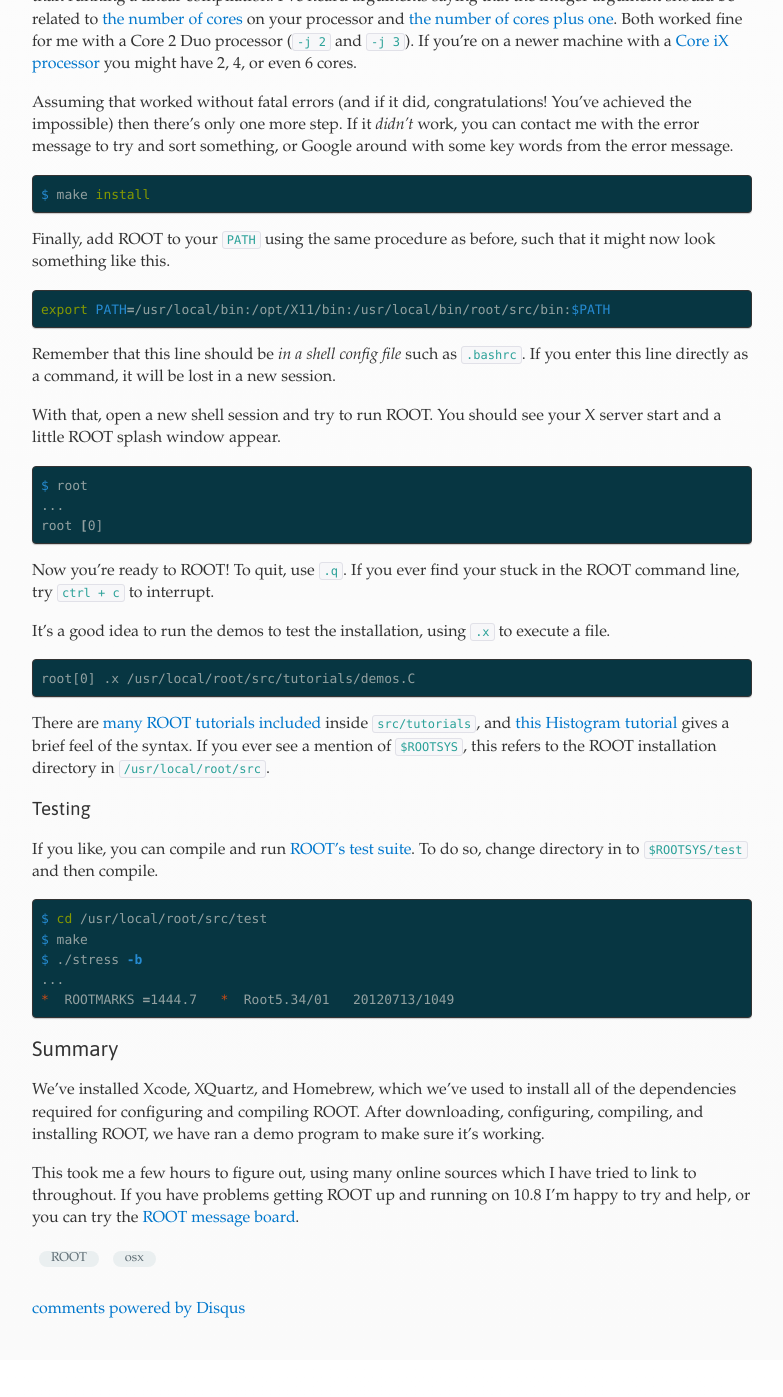
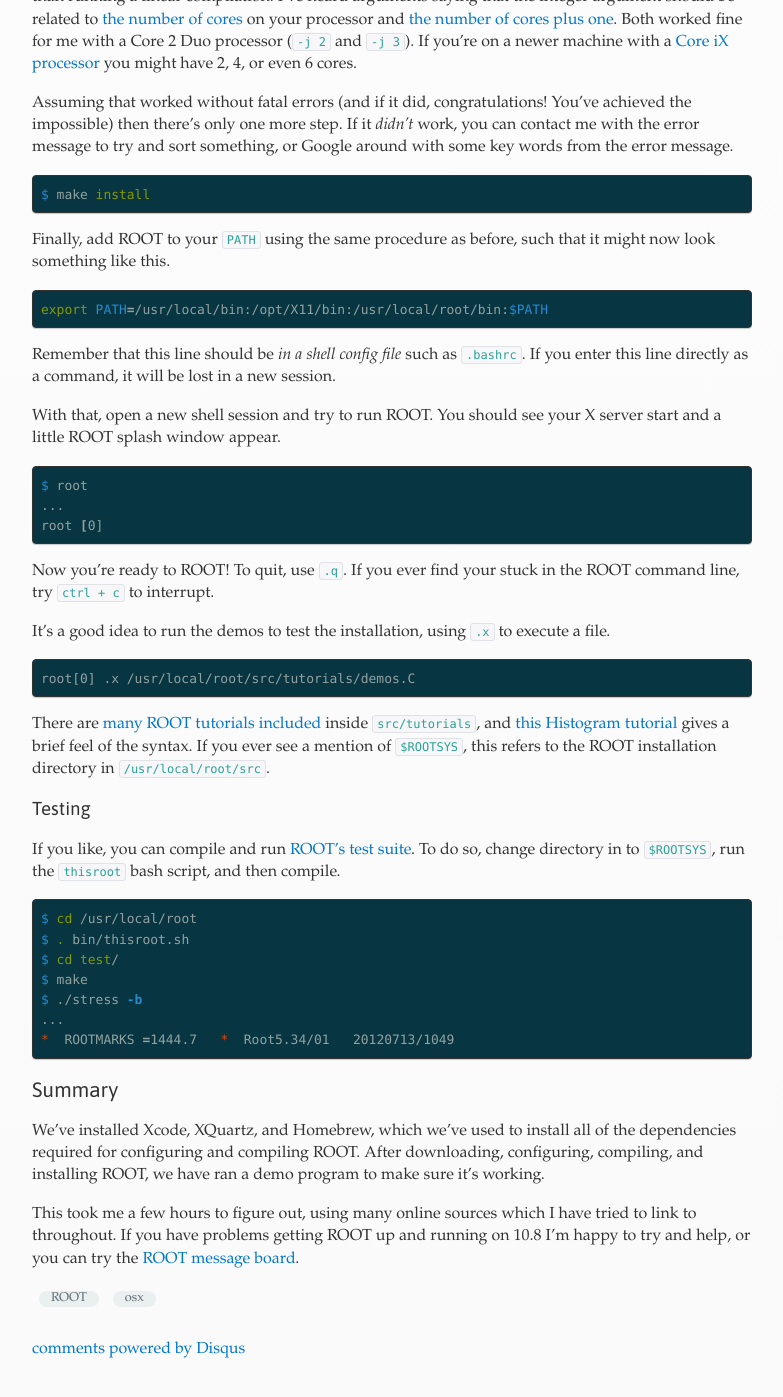
Before and after one commit to alexpearce/home, a Jekyll site: the page built from _posts/tutorials/2012-08-03-installing-root-on-mountain-lion.md, in a window 1280 px wide and 1400 px high, scrolled down 2344 px. Shown: the top 1397 px of the window, without its empty margins (308-1091 px from the left). Built offline with Jekyll 4.4.1, drawn with Linux system fonts in a browser that asks for light colours; Markdown is read by kramdown in place of the engine named in the settings; comment, search, counter and statistics services are not loaded; before the commit the page ends 3704 px from its top, so only the background shows below that.

Commit message:
Add extra benchmark notes and correct ROOT path in PATH.

```diff
--- a/_posts/tutorials/2012-08-03-installing-root-on-mountain-lion.md
+++ b/_posts/tutorials/2012-08-03-installing-root-on-mountain-lion.md
@@ -105,7 +105,7 @@ $ make install
 Finally, add ROOT to your `PATH` using the same procedure as before, such that it might now look something like this.
 
 {% highlight bash %}
-export PATH=/usr/local/bin:/opt/X11/bin:/usr/local/bin/root/src/bin:$PATH
+export PATH=/usr/local/bin:/opt/X11/bin:/usr/local/root/bin:$PATH
 {% endhighlight %}
 
 Remember that this line should be *in a shell config file* such as `.bashrc`. If you enter this line directly as a command, it will be lost in a new session.
@@ -130,10 +130,12 @@ There are [many ROOT tutorials included](http://root.cern.ch/root/html/tutorials
 
 ### Testing
 
-If you like, you can compile and run [ROOT's test suite](http://root.cern.ch/drupal/content/benchmarking). To do so, change directory in to `$ROOTSYS/test` and then compile.
+If you like, you can compile and run [ROOT's test suite](http://root.cern.ch/drupal/content/benchmarking). To do so, change directory in to `$ROOTSYS`, run the `thisroot` bash script, and then compile.
 
 {% highlight bash %}
-$ cd /usr/local/root/src/test
+$ cd /usr/local/root
+$ . bin/thisroot.sh
+$ cd test/
 $ make
 $ ./stress -b
 ...
```
